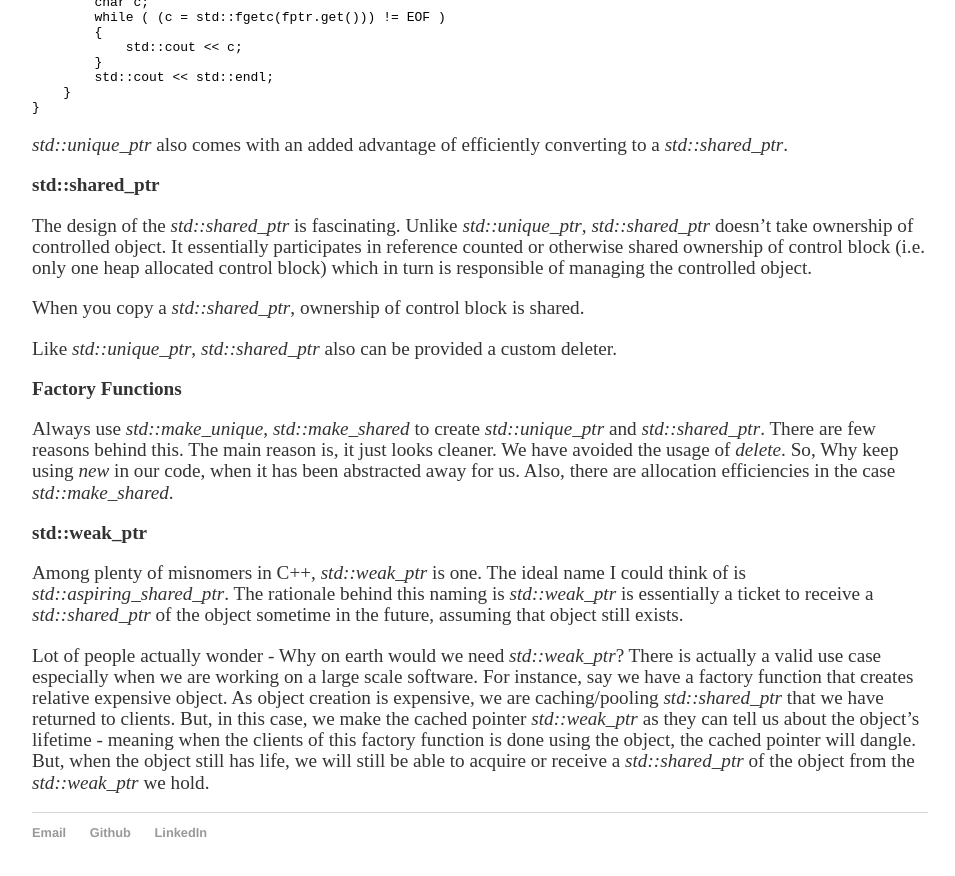
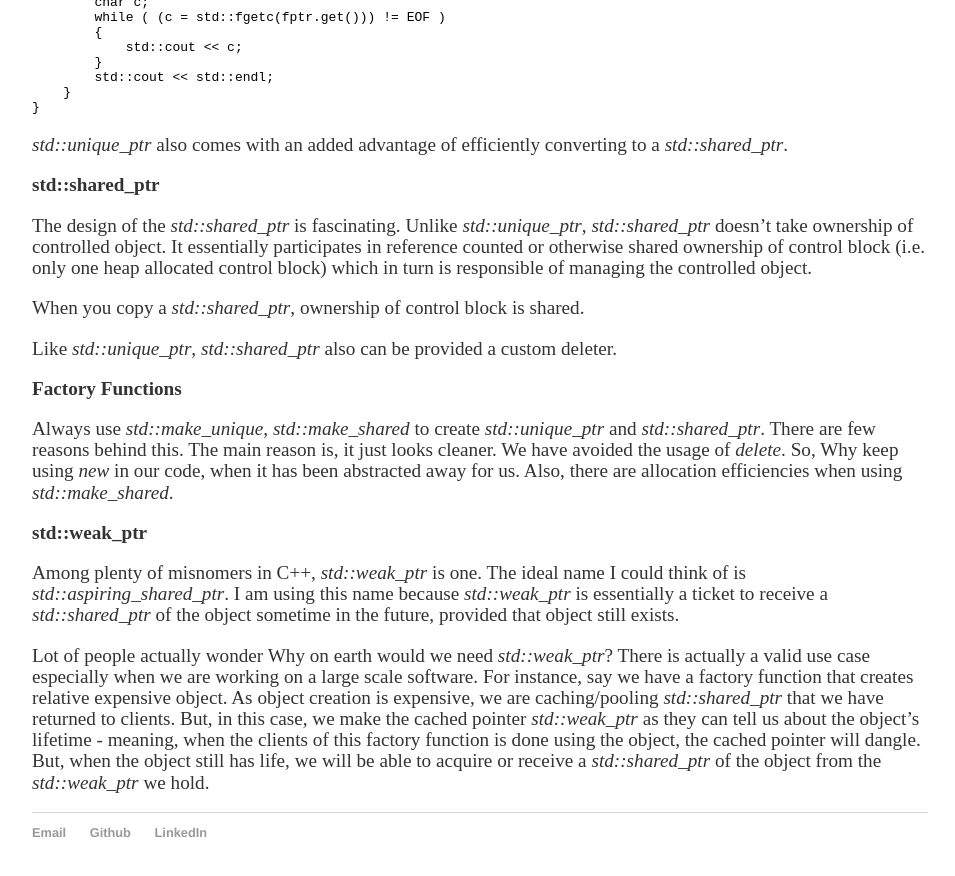
Before and after one commit to vivekgautham/vivekgautham.github.io, a Jekyll site: the page built from _posts/2019-12-18-C++-Smart-Pointers.md, in a window 1280 px wide and 900 px high, scrolled down 1198 px. Shown: the top 876 px of the window, without its empty margins (160-1115 px from the left). Built offline with Jekyll 4.4.1, drawn with Linux system fonts in a browser that asks for light colours; nearby versions of some CDN libraries; some of the changed text lies outside the part shown.

Commit message:
Minor Grammatical fixes...

```diff
--- a/_posts/2019-12-18-C++-Smart-Pointers.md
+++ b/_posts/2019-12-18-C++-Smart-Pointers.md
@@ -71,12 +71,12 @@ Like *std::unique_ptr*, *std::shared_ptr* also can be provided a custom deleter.
 
 **Factory Functions**
 
-Always use *std::make_unique*, *std::make_shared* to create *std::unique_ptr* and *std::shared_ptr*. There are few reasons behind this. The main reason is, it just looks cleaner. We have avoided the usage of *delete*. So, Why keep using *new* in our code, when it has been abstracted away for us. Also, there are allocation efficiencies in the case *std::make_shared*.
+Always use *std::make_unique*, *std::make_shared* to create *std::unique_ptr* and *std::shared_ptr*. There are few reasons behind this. The main reason is, it just looks cleaner. We have avoided the usage of *delete*. So, Why keep using *new* in our code, when it has been abstracted away for us. Also, there are allocation efficiencies when using *std::make_shared*.
 
 **std::weak_ptr**
 
-Among plenty of misnomers in C++, *std::weak_ptr* is one. The ideal name I could think of is *std::aspiring_shared_ptr*. The rationale
-behind this naming is *std::weak_ptr* is essentially a ticket to receive a *std::shared_ptr* of the object sometime in the future, assuming that
+Among plenty of misnomers in C++, *std::weak_ptr* is one. The ideal name I could think of is *std::aspiring_shared_ptr*. I am using this name
+because *std::weak_ptr* is essentially a ticket to receive a *std::shared_ptr* of the object sometime in the future, provided that
 object still exists.
 
-Lot of people actually wonder - Why on earth would we need *std::weak_ptr*? There is actually a valid use case especially when we are working on a large scale software. For instance, say we have a factory function that creates relative expensive object. As object creation is expensive, we are caching/pooling *std::shared_ptr* that we have returned to clients. But, in this case, we make the cached pointer *std::weak_ptr* as they can tell us about the object's lifetime - meaning when the clients of this factory function is done using the object, the cached pointer will dangle. But, when the object still has life, we will still be able to acquire or receive a *std::shared_ptr* of the object from the *std::weak_ptr* we hold.
+Lot of people actually wonder Why on earth would we need *std::weak_ptr*? There is actually a valid use case especially when we are working on a large scale software. For instance, say we have a factory function that creates relative expensive object. As object creation is expensive, we are caching/pooling *std::shared_ptr* that we have returned to clients. But, in this case, we make the cached pointer *std::weak_ptr* as they can tell us about the object's lifetime - meaning, when the clients of this factory function is done using the object, the cached pointer will dangle. But, when the object still has life, we will be able to acquire or receive a *std::shared_ptr* of the object from the *std::weak_ptr* we hold.
```
Also changed, not shown: other parts of _posts/2019-12-18-C++-Smart-Pointers.md (+1 -1 lines).
